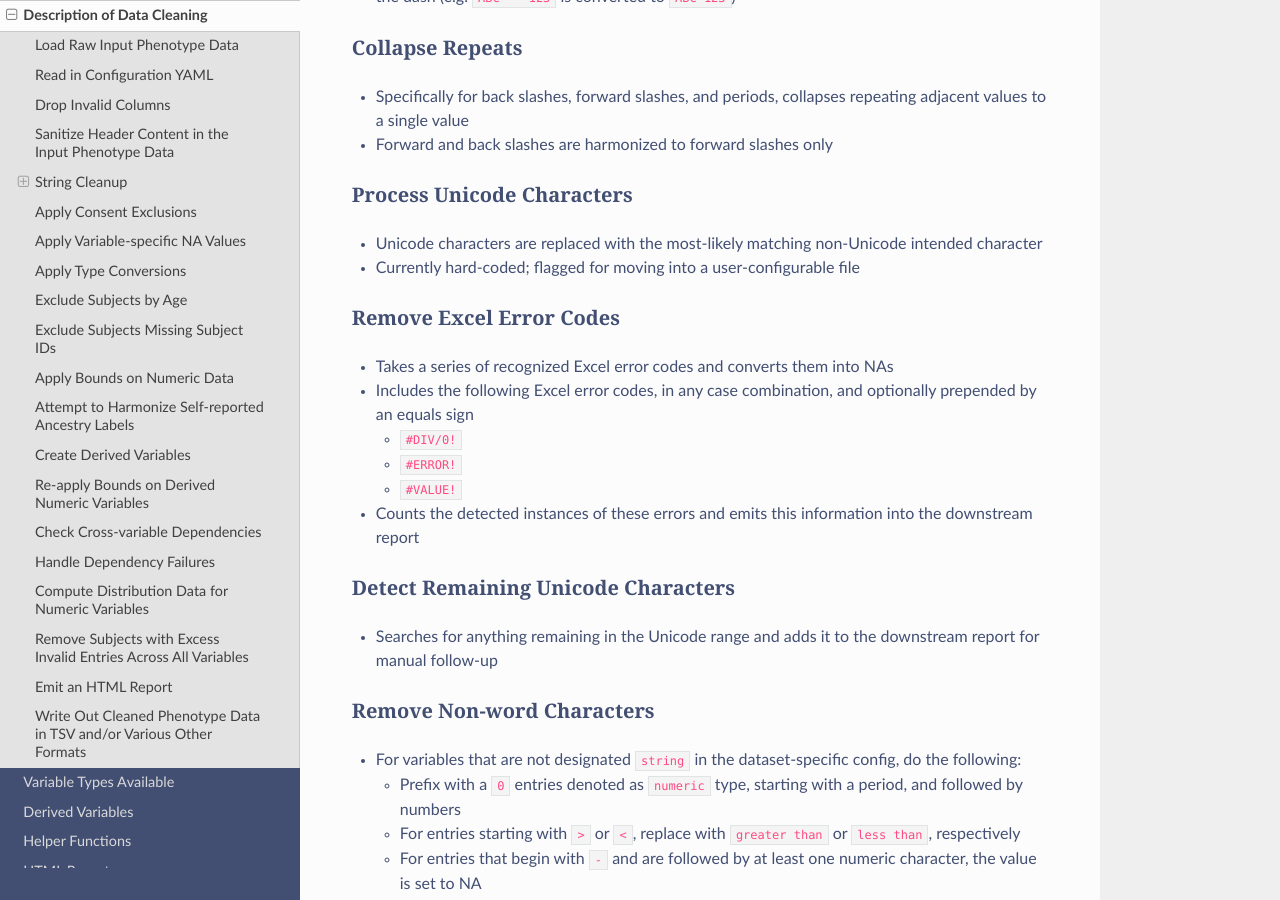
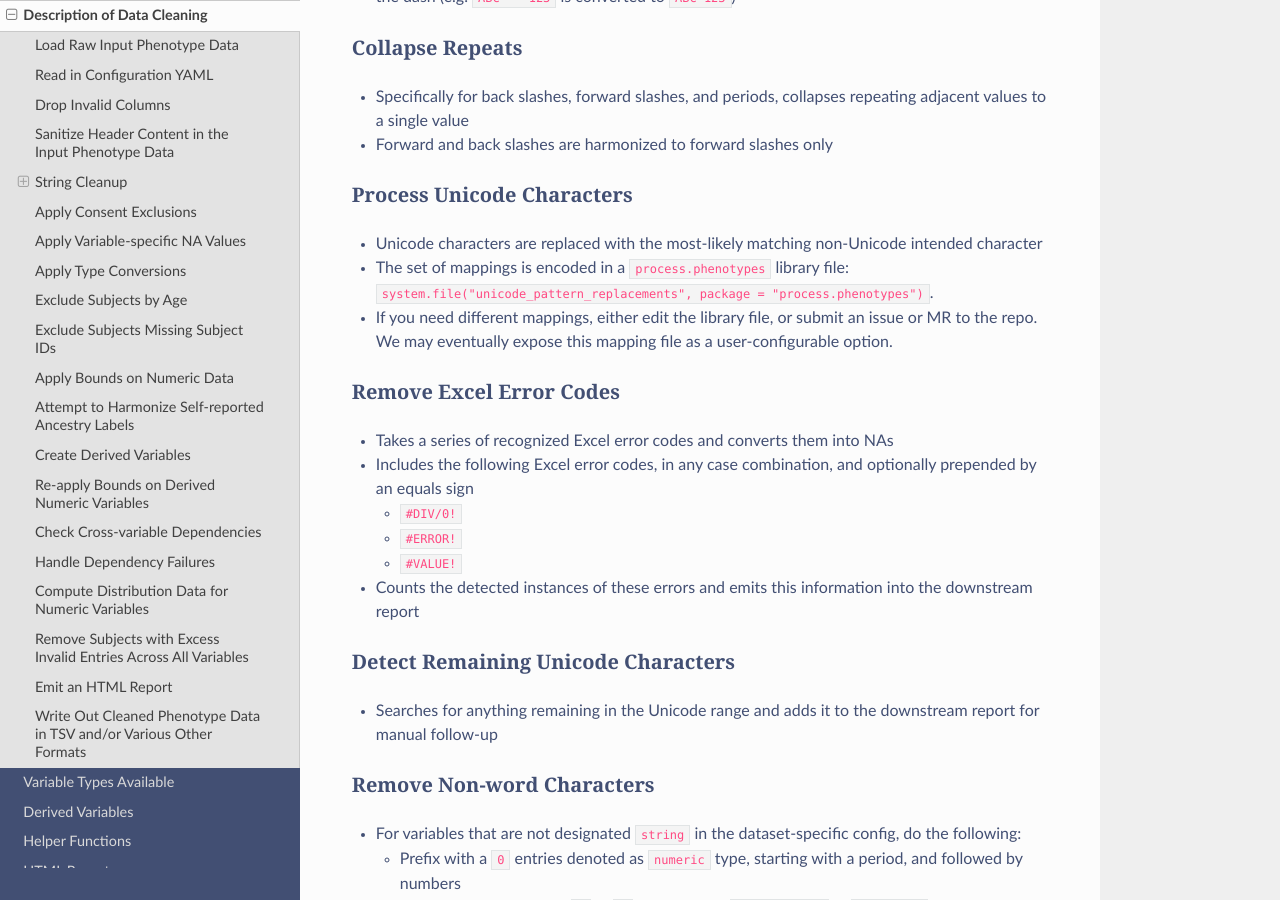
Before and after one commit to bballew/process.phenotypes, a Sphinx documentation site: the page built from readthedocs/source/description.md, in a window 1280 px wide and 900 px high, scrolled down 1335 px. Built offline with Sphinx 7.4.7 and the Read the Docs theme 2.0.0, drawn with Linux system fonts in a browser that asks for light colours.

Commit message:
docs: update description of unicode handling to describe mappings under inst

```diff
--- a/readthedocs/source/description.md
+++ b/readthedocs/source/description.md
@@ -47,7 +47,8 @@ Cleaning steps are generally performed in the order of the documentation here; t
 ### Process Unicode Characters
 
 - Unicode characters are replaced with the most-likely matching non-Unicode intended character
-- Currently hard-coded; flagged for moving into a user-configurable file
+- The set of mappings is encoded in a `process.phenotypes` library file: `system.file("unicode_pattern_replacements", package = "process.phenotypes")`.
+- If you need different mappings, either edit the library file, or submit an issue or MR to the repo. We may eventually expose this mapping file as a user-configurable option.
 
 ### Remove Excel Error Codes
 
```
